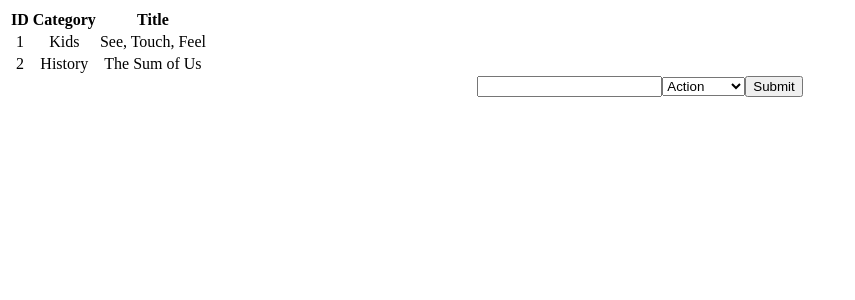
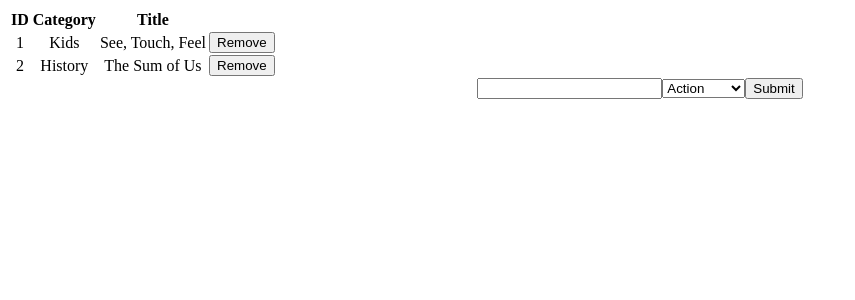
Before and after one commit to sanadwj/Book-Store-CMS, a React (Create React App) app: page / in a window 1280 px wide. Shown: the top 300 px of the page, without its empty margins (0-855 px from the left). Built offline with nearby package versions, Linux system fonts and the light colour scheme.

Commit message:
Edit Book props

```diff
--- a/src/components/Book.js
+++ b/src/components/Book.js
@@ -1,13 +1,17 @@
 import React from 'react';
 import PropTypes from 'prop-types';
 
-const Book = ({ book }) => (
+const Book = props => {
+  const { book, remove } = props;
+  return (
     <tr key={book.id}>
       <td>{book.id}</td>
       <td>{book.category}</td>
       <td>{book.title}</td>
+      <button type="button" onClick={remove} value={book.id}>Remove</button>
     </tr>
   );
+};
 
 Book.propTypes = {
   book: PropTypes.exact({
@@ -15,6 +19,7 @@ Book.propTypes = {
     category: PropTypes.string.isRequired,
     title: PropTypes.string.isRequired,
   }),
+  remove: PropTypes.func.isRequired,
 };
 
 Book.defaultProps = {
--- a/src/containers/BooksForm.js
+++ b/src/containers/BooksForm.js
@@ -22,7 +22,7 @@ const BooksForm = () => {
   const handleSubmit = e => {
     e.preventDefault();
     dispatch(createBook({
-      id: Math.random(),
+      id: Math.floor(Math.random() * 100),
       title,
       category,
     }));
```
Lines whose indentation alone changed are shown as unchanged.
